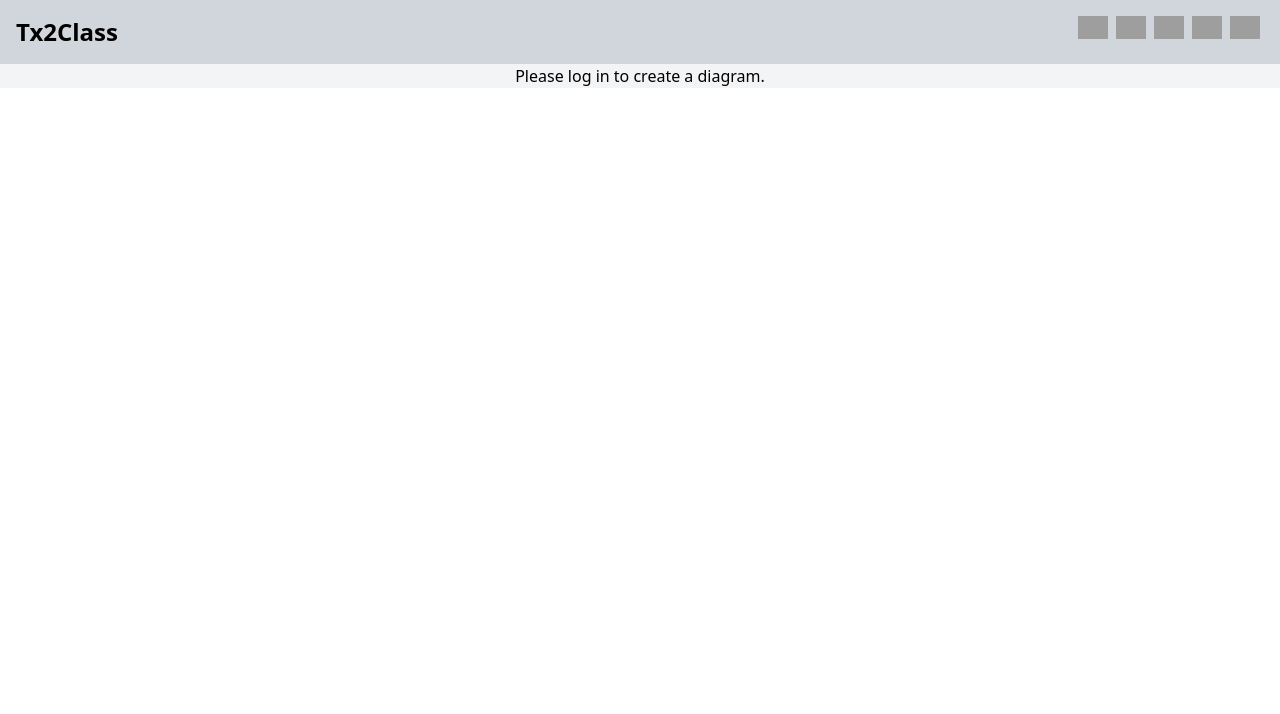
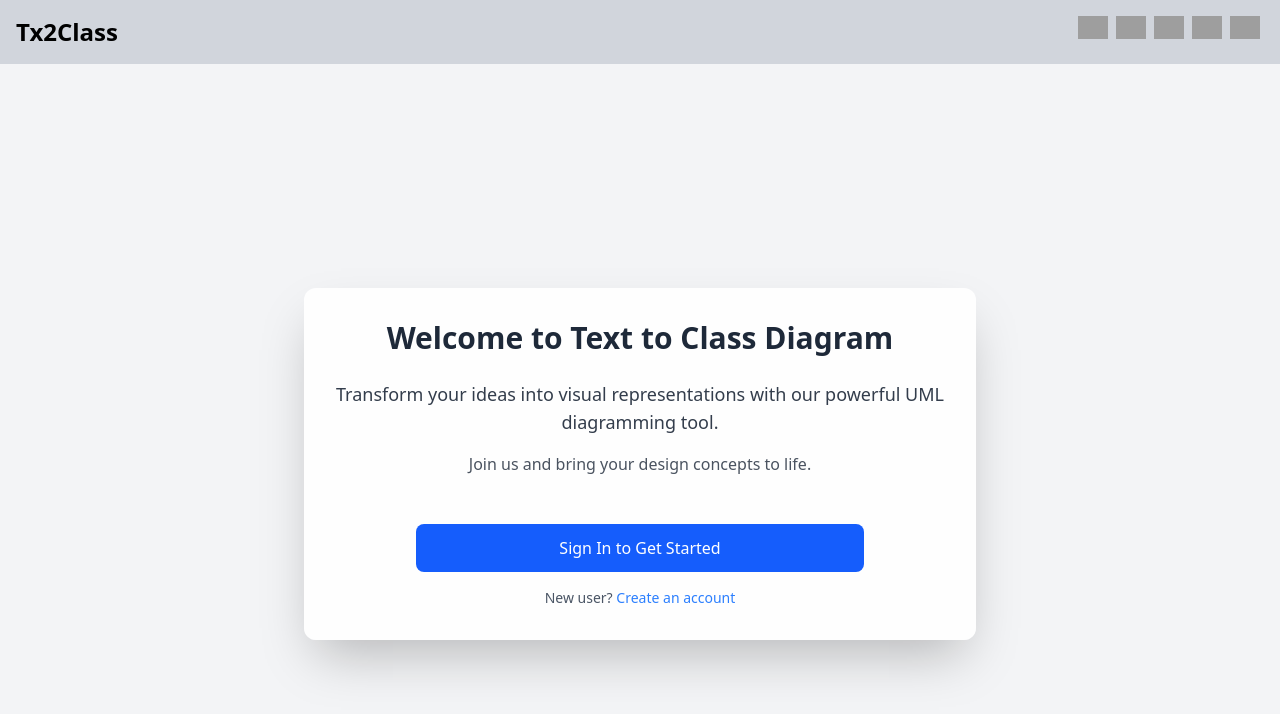
Before and after one commit to pelegc49/Web, a React (Vite) app in the folder Front/: page /app in a window 1280 px wide. Shown: the top 714 px of the page. Built offline with nearby package versions, Linux system fonts and the light colour scheme; grey boxes are pictures that could not be loaded.

Commit message:
feat: add welcome screen with sign-in and sign-up options

```diff
--- a/Front/src/assets/Style.jsx
+++ b/Front/src/assets/Style.jsx
@@ -203,3 +203,36 @@ export const saveProjectCancelButton = dark => `px-5 py-2.5 rounded-lg font-medi
         : 'bg-gray-200 hover:bg-gray-300 text-gray-700 hover:text-gray-900'
 }`;
 export const saveProjectSaveButton = "px-5 py-2.5 bg-blue-600 text-white rounded-lg font-medium hover:bg-blue-700 transition-all duration-200 transform hover:scale-105";
+
+// Welcome Screen styles
+export const welcomeScreenContainer = dark =>
+  "min-h-screen flex flex-col items-center justify-center p-8 text-center";
+
+export const welcomeScreenContent = dark =>
+  `max-w-2xl w-full p-8 rounded-xl shadow-2xl transform transition-all duration-300 ${
+    dark ? 'bg-gray-800/90 text-white' : 'bg-white/90 text-gray-800'
+  }`;
+
+export const welcomeScreenTitle =
+  "text-3xl font-bold mb-6";
+
+export const welcomeScreenDescription =
+  "mb-12";
+
+export const welcomeScreenParagraph =
+  "text-lg mb-4 opacity-90";
+
+export const welcomeScreenSecondaryText =
+  "text-md opacity-80";
+
+export const welcomeScreenButtonContainer =
+  "flex flex-col items-center gap-4";
+
+export const welcomeScreenSignInButton =
+  "px-8 py-3 bg-blue-600 text-white rounded-lg font-medium hover:bg-blue-700 transition-colors duration-200 w-full max-w-md transform hover:scale-105";
+
+export const welcomeScreenSignUpText = dark =>
+  `text-sm ${dark ? 'text-gray-400' : 'text-gray-600'}`;
+
+export const welcomeScreenSignUpLink =
+  "text-blue-500 hover:underline";
--- a/Front/src/components/applicationComponents/Application.jsx
+++ b/Front/src/components/applicationComponents/Application.jsx
@@ -16,7 +16,7 @@ import * as styles from '../../assets/Style.jsx'
 import axios from 'axios';
 
 export default function Application() {
-    const { user } = useOutletContext();
+    const { user, onLoginClick, onSignUpClick } = useOutletContext();
     const { darkMode } = useContext(darkModeContext);
     const location = useLocation();
     const [inputTime, setInputTime] = useState(null);
@@ -256,9 +256,29 @@ export default function Application() {
                     msg={message}
                 />
             </div>
-            <div hidden={user} className={styles.loginMessage}>
-                <div className={styles.loginMessage}>
-                    Please log in to create a diagram.
+            <div hidden={user} className={styles.welcomeScreenContainer(darkMode)}>
+                <div className={styles.welcomeScreenContent(darkMode)}>
+                    <h1 className={styles.welcomeScreenTitle}>Welcome to Text to Class Diagram</h1>
+                    <div className={styles.welcomeScreenDescription}>
+                        <p className={styles.welcomeScreenParagraph}>
+                            Transform your ideas into visual representations with our powerful UML diagramming tool.
+                        </p>
+                        <p className={styles.welcomeScreenSecondaryText}>
+                            Join us and bring your design concepts to life.
+                        </p>
+                    </div>
+
+                    <div className={styles.welcomeScreenButtonContainer}>
+                        <button
+                            onClick={onLoginClick}
+                            className={styles.welcomeScreenSignInButton}
+                        >
+                            Sign In to Get Started
+                        </button>
+                        <p className={styles.welcomeScreenSignUpText(darkMode)}>
+                            New user? <button onClick={onSignUpClick} className={styles.welcomeScreenSignUpLink}>Create an account</button>
+                        </p>
+                    </div>
                 </div>
             </div>
         </>
```
